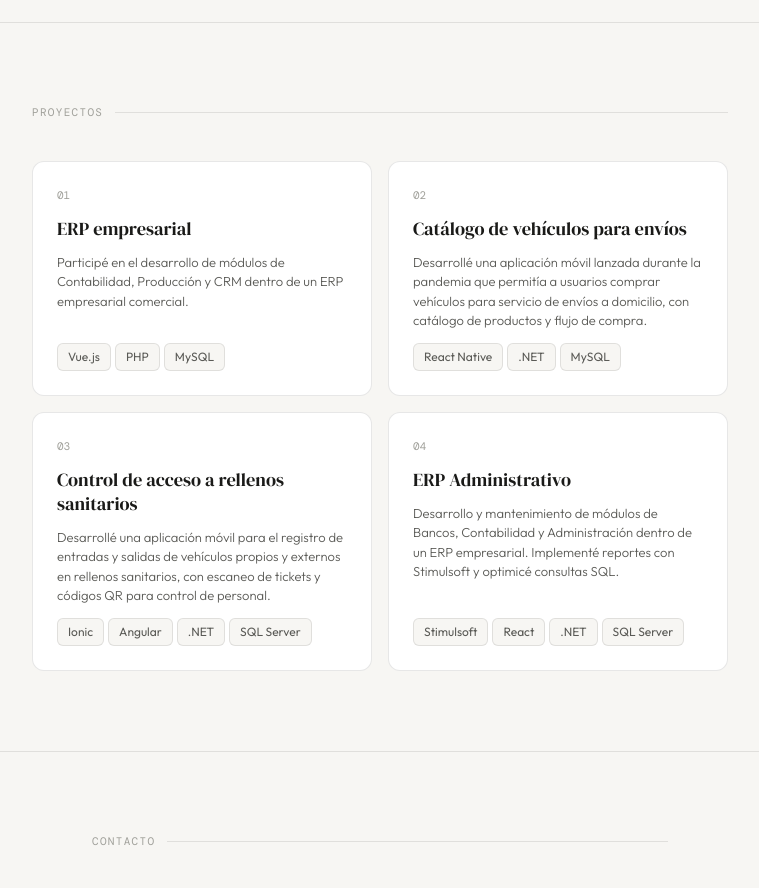
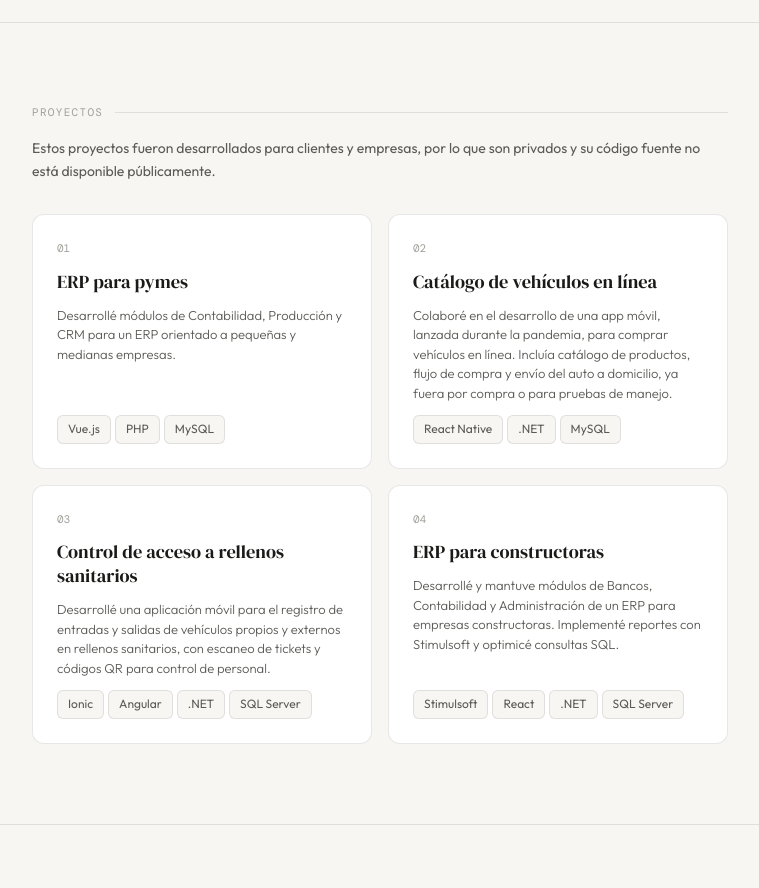
Before and after one commit to blackened94/blackened94.github.io, a plain HTML site: page index.html in a window 1280 px wide. Shown: the part 2480-3368 px from the top of the page, without its empty margins (260-1019 px from the left). Drawn offline with nearby package versions, Linux system fonts and the light colour scheme.

Commit message:
Modificacion en descripciones de proyectos

```diff
--- a/index.html
+++ b/index.html
@@ -216,13 +216,13 @@
 	<section id="projects">
 		<div class="container">
 			<p class="section-label reveal">Proyectos</p>
+			<p class="section-note reveal">Estos proyectos fueron desarrollados para clientes y empresas, por lo que son privados y su código fuente no está disponible públicamente.</p>
 			<div class="projects-grid">
 
 				<div class="project-card reveal">
 					<div class="project-num">01</div>
-					<h3>ERP empresarial</h3>
-					<p>Participé en el desarrollo de módulos de Contabilidad, Producción
-						y CRM dentro de un ERP empresarial comercial.</p>
+					<h3>ERP para pymes</h3>
+					<p>Desarrollé módulos de Contabilidad, Producción y CRM para un ERP orientado a pequeñas y medianas empresas.</p>
 					<div class="project-footer">
 						<div class="skill-tags" style="gap:4px;">
 							<span class="tag">Vue.js</span>
@@ -234,10 +234,10 @@
 
 				<div class="project-card reveal">
 					<div class="project-num">02</div>
-					<h3>Catálogo de vehículos para envíos</h3>
-					<p>Desarrollé una aplicación móvil lanzada durante la pandemia que
-						permitía a usuarios comprar vehículos para servicio de envíos a
-						domicilio, con catálogo de productos y flujo de compra.</p>
+					<h3>Catálogo de vehículos en línea</h3>
+					<p>Colaboré en el desarrollo de una app móvil, lanzada durante la pandemia, para comprar vehículos en línea.
+						Incluía catálogo de productos, flujo de compra y envío del auto a domicilio,
+						ya fuera por compra o para pruebas de manejo.</p>
 					<div class="project-footer">
 						<div class="skill-tags" style="gap:4px;">
 							<span class="tag">React Native</span>
@@ -265,10 +265,9 @@
 
 				<div class="project-card reveal">
 					<div class="project-num">04</div>
-					<h3>ERP Administrativo</h3>
-					<p>Desarrollo y mantenimiento de módulos de Bancos, Contabilidad y
-						Administración dentro de un ERP empresarial. Implementé reportes
-						con Stimulsoft y optimicé consultas SQL.</p>
+					<h3>ERP para constructoras</h3>
+					<p>Desarrollé y mantuve módulos de Bancos, Contabilidad y Administración de un ERP para empresas constructoras.
+						Implementé reportes con Stimulsoft y optimicé consultas SQL.</p>
 					<div class="project-footer">
 						<div class="skill-tags" style="gap:4px;">
 							<span class="tag">Stimulsoft</span>
--- a/styles/main.css
+++ b/styles/main.css
@@ -302,6 +302,14 @@ h1 em {
     flex: 1;
     height: 0.5px;
     background: var(--border);
+}
+
+.section-note {
+    font-size: 14px;
+    color: var(--ink-2);
+    line-height: 1.6;
+    margin-top: -1.5rem;
+    margin-bottom: 2rem;
 }
 
 /* ===== SKILLS ===== */
```
